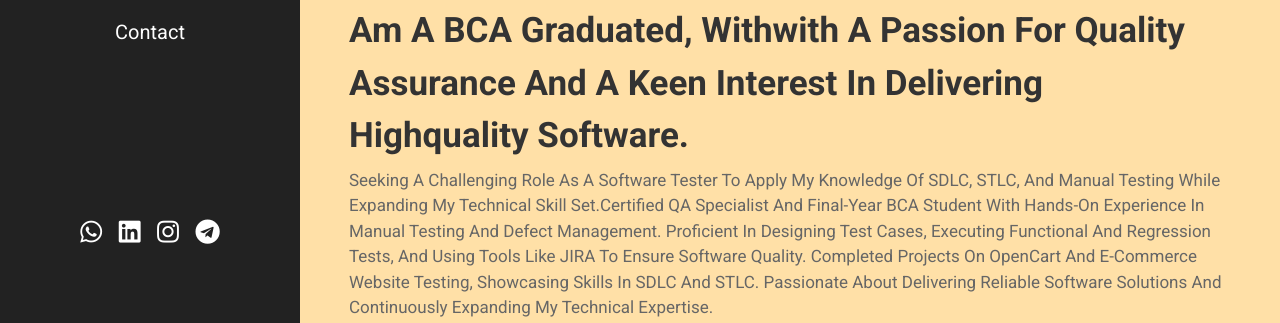
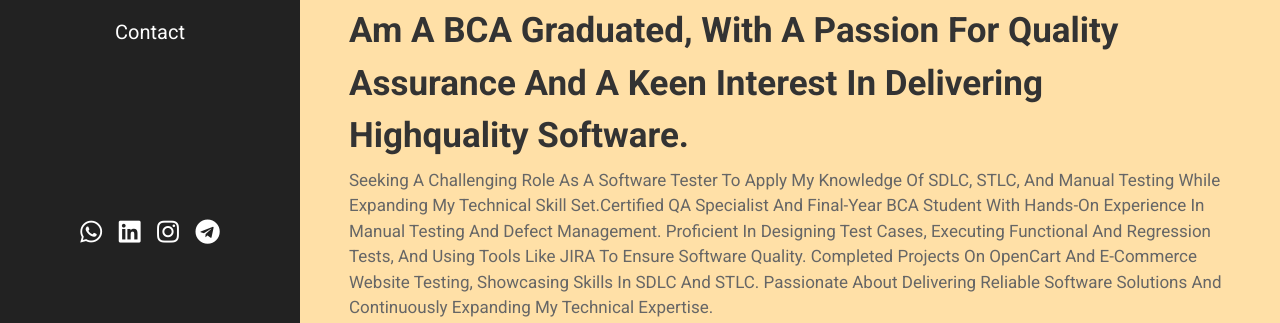
Before and after one commit to Designer028/qaportfolio.github.io, a plain HTML site: page index.html in a window 1280 px wide. Shown: the part 475-798 px from the top of the page. Drawn offline with Linux system fonts and the light colour scheme.

Commit message:
Update index.html

```diff
--- a/index.html
+++ b/index.html
@@ -80,7 +80,7 @@
             </div> -->
 
             <div class="content">
-                <h3> Am a BCA graduated, withwith a passion for quality assurance and a keen interest in delivering
+                <h3> Am a BCA graduated, with a passion for quality assurance and a keen interest in delivering
                     highquality software.</h3>
                 <p> Seeking a challenging role as a Software Tester to apply my knowledge of SDLC,
                     STLC, and manual testing while expanding my technical skill set.Certified QA Specialist and
```
